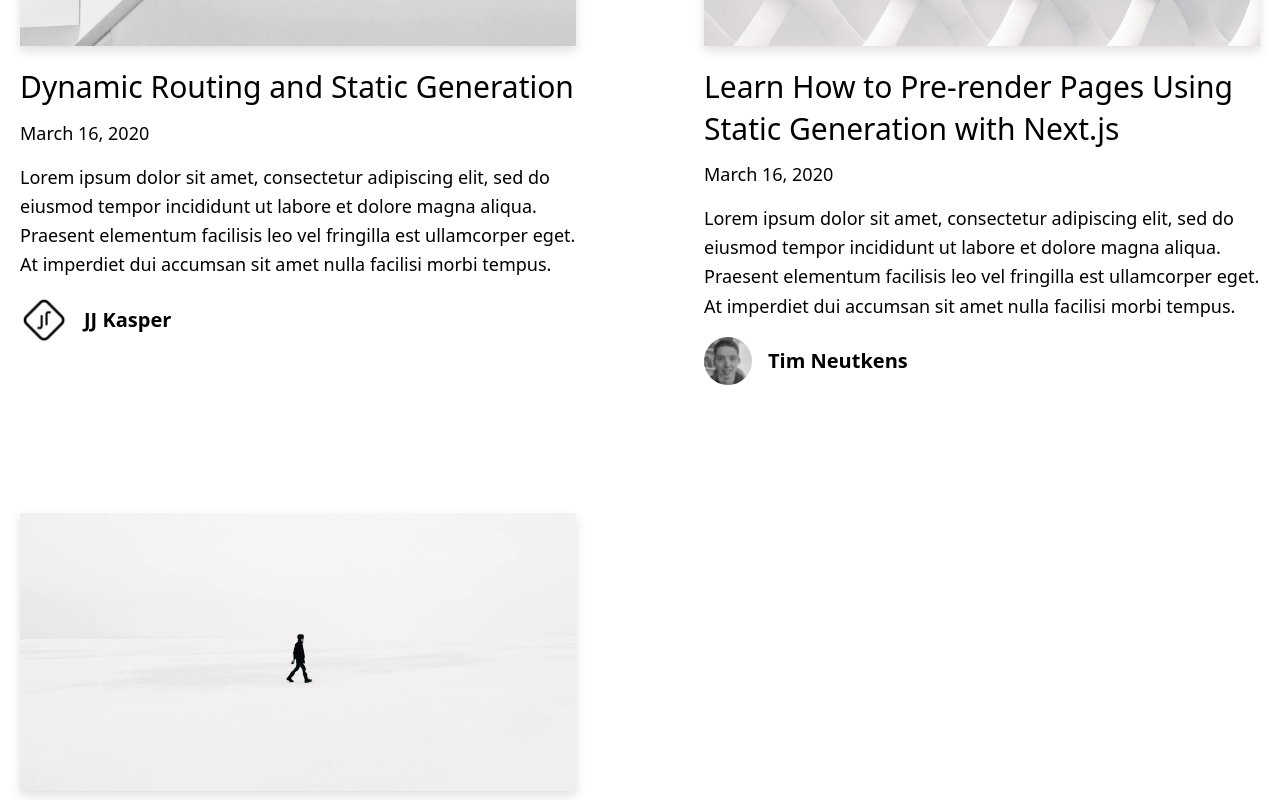
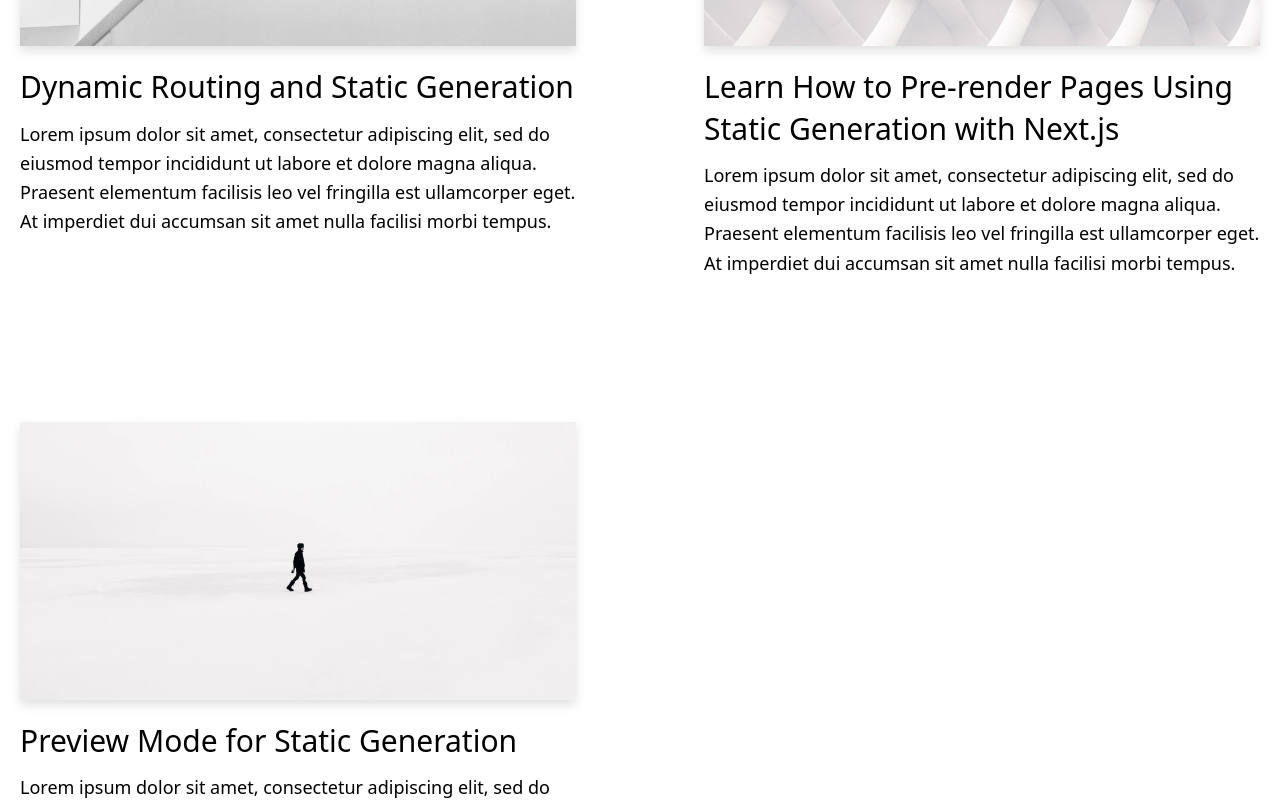
Before and after one commit to Vicskips/hashenyet, a Next.js app: page / in a window 1280 px wide. Shown: the part 620-1420 px from the top of the page. Built offline with nearby package versions, Linux system fonts and the light colour scheme.

Commit message:
Removed Avatar and date from post-preview

```diff
--- a/components/post-preview.js
+++ b/components/post-preview.js
@@ -1,7 +1,5 @@
-import Avatar from '../components/avatar'
-import DateFormater from '../components/date-formater'
-import CoverImage from './cover-image'
-import Link from 'next/link'
+import CoverImage from "./cover-image";
+import Link from "next/link";
 
 export default function PostPreview({
   title,
@@ -21,11 +19,8 @@ export default function PostPreview({
           <a className="hover:underline">{title}</a>
         </Link>
       </h3>
-      <div className="text-lg mb-4">
-        <DateFormater dateString={date} />
-      </div>
+
       <p className="text-lg leading-relaxed mb-4">{excerpt}</p>
-      <Avatar name={author.name} picture={author.picture} />
     </div>
-  )
+  );
 }
```
